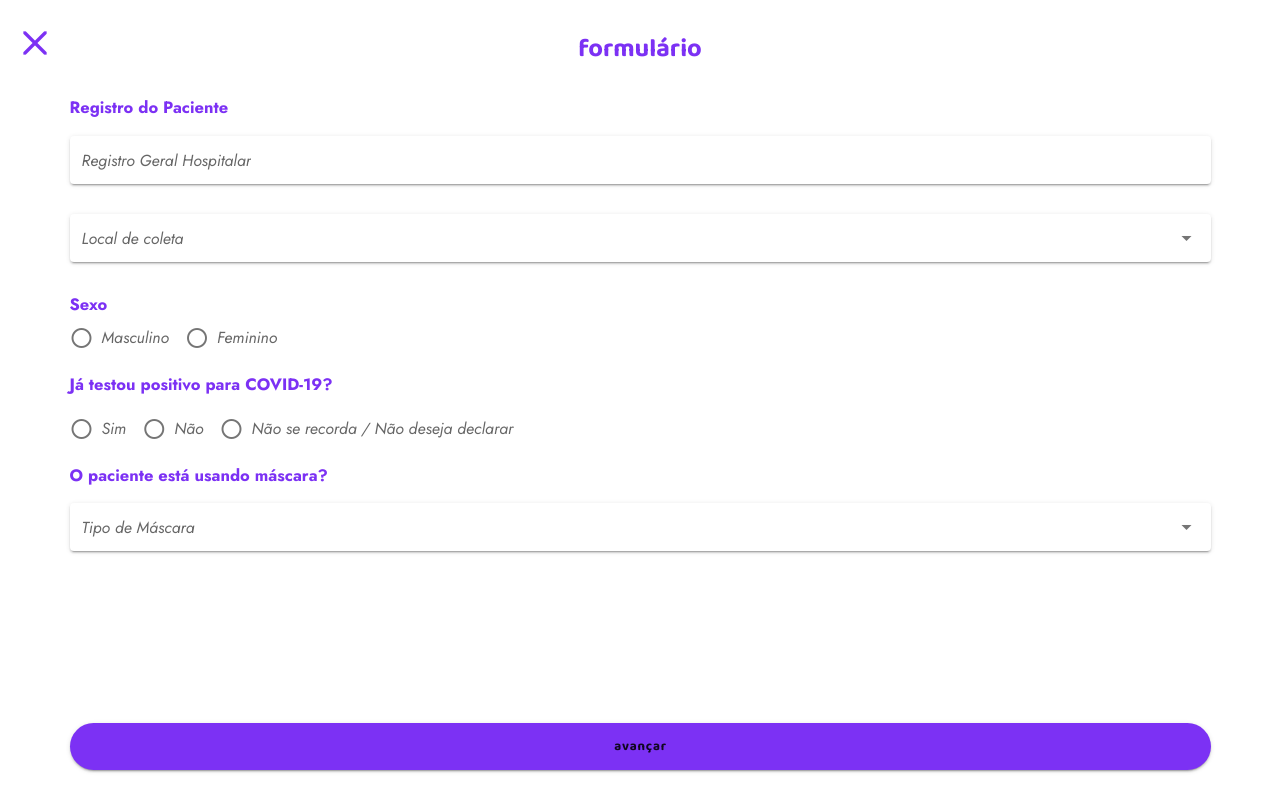
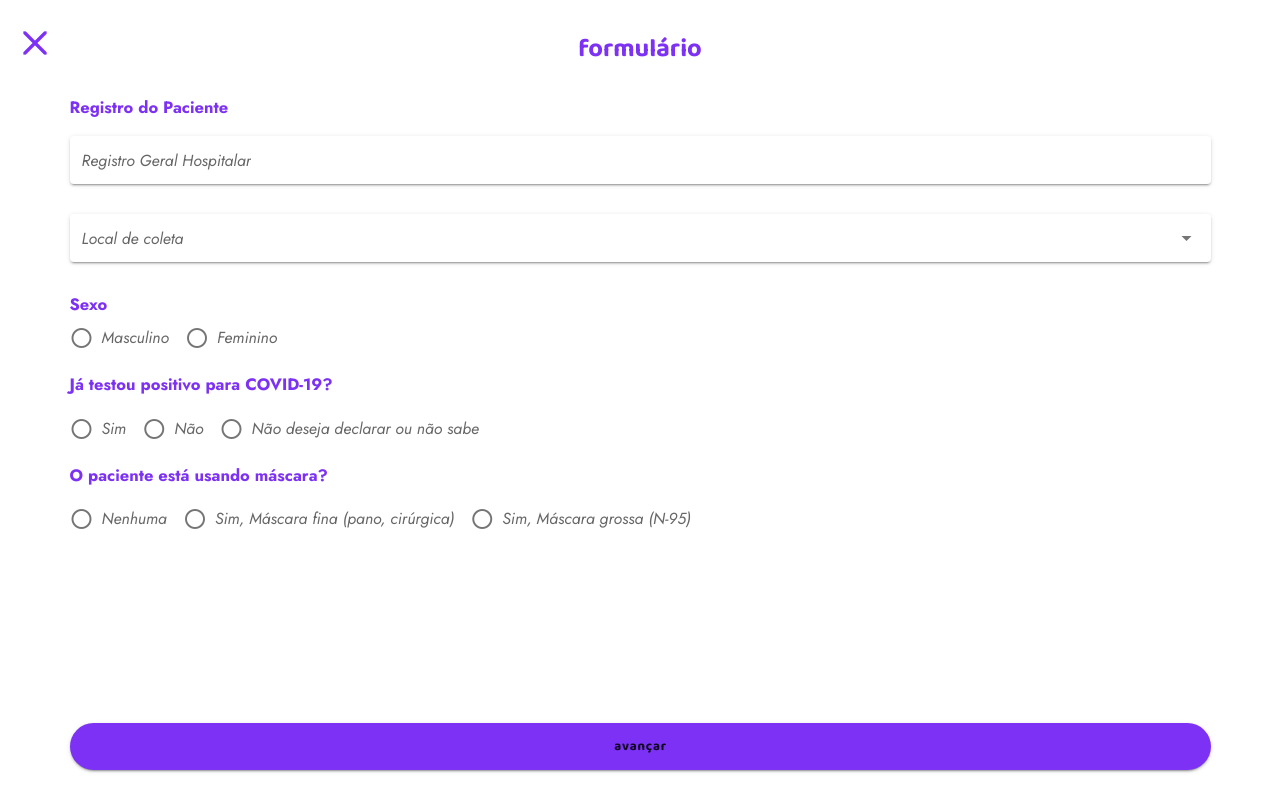
Before and after one commit to spirabr/PWA-App, a Vue app: page /gather/form in a window 1280 px wide. Built offline with nearby package versions, Linux system fonts and the light colour scheme; no server answers.

Commit message:
Change the mask type to a radius field and add correct values to api

```diff
--- a/src/components/UploadAudiosCard.vue
+++ b/src/components/UploadAudiosCard.vue
@@ -44,8 +44,8 @@ export default {
           patientRgh: this.patient.rgh,
           hospitalName: this.location.name,
           patientSex: this.patient.sex,
-          patientCovid: this.patient.covid,
-          patientMask: this.patient.mask,
+          covidStatus: this.patient.covid,
+          maskType: this.patient.mask,
         },
       };
 
--- a/src/views/gather/Form.vue
+++ b/src/views/gather/Form.vue
@@ -53,34 +53,31 @@
           row
         >
           <v-radio
-            label='Sim'
-            value='Sim'
-            color='var(--purple-color)'
-          ></v-radio>
-          <v-radio
-            label='Não'
-            value='Não'
-            color='var(--purple-color)'
-          ></v-radio>
-          <v-radio
-            label='Não se recorda /
-                  Não deseja declarar'
-            value='Não se recorda/
-                  Não deseja declarar'
+            v-for="(option, index) in covidOptions"
+            :key='index'
+            :label='option'
+            :value='apiCovidOptions[index]'
             color='var(--purple-color)'
           ></v-radio>
         </v-radio-group>
       </div>
 
-      <div>
+      <div class='mask-input'>
         <p>O paciente está usando máscara?</p>
-        <v-select
+        <v-radio-group
           v-model='form.mask'
-          :items='maskTypes'
-          solo
-          label='Tipo de Máscara'
-          required
-        ></v-select>
+          :rules='radioRule'
+          class='checkboxes'
+          row
+        >
+          <v-radio
+            v-for="(option, index) in maskOptions"
+            :key='index'
+            :label='option'
+            :value='apiMaskOptions[index]'
+            color='var(--purple-color)'
+          ></v-radio>
+        </v-radio-group>
       </div>
     </v-form>
 
@@ -125,7 +122,10 @@ export default {
       date: '',
     },
     hospitals: [],
-    maskTypes: ['Nenhuma', 'Sim, Máscara fina (pano, cirúrgica)', 'Sim, Máscara grossa (N-95)'],
+    maskOptions: ['Nenhuma', 'Sim, Máscara fina (pano, cirúrgica)', 'Sim, Máscara grossa (N-95)'],
+    apiMaskOptions: ['NONE', 'THIN', 'THICK'],
+    covidOptions: ['Sim', 'Não', 'Não deseja declarar ou não sabe'],
+    apiCovidOptions: ['TRUE', 'FALSE', 'UNKNOWN'],
     nonEmptyRule: [ v => !!v.trim() != '' || 'Preencha este campo' ],
     radioRule: [ v => v.trim() !== '' || 'Preencha este campo' ]
   }),
@@ -135,6 +135,7 @@ export default {
         this.form.date = this.todaysDate();
         this.$store.commit('addFormData', this.form);
         router.push('/gather/aceite');
+        console.log(this.form);
       }
     },
     todaysDate() {
```
